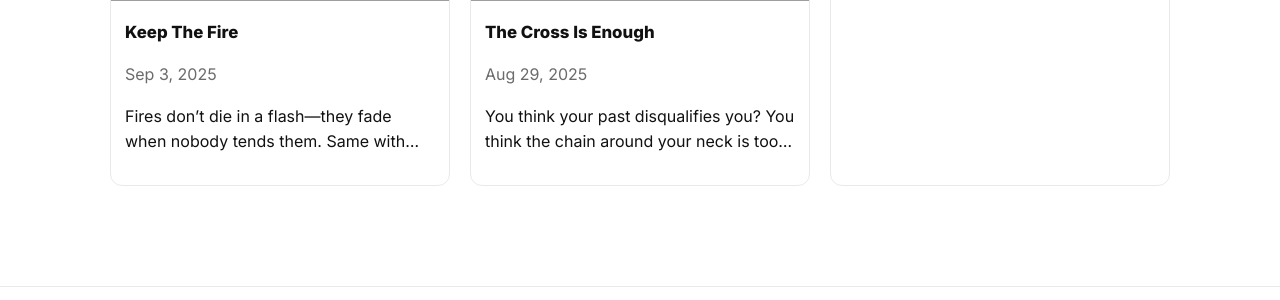
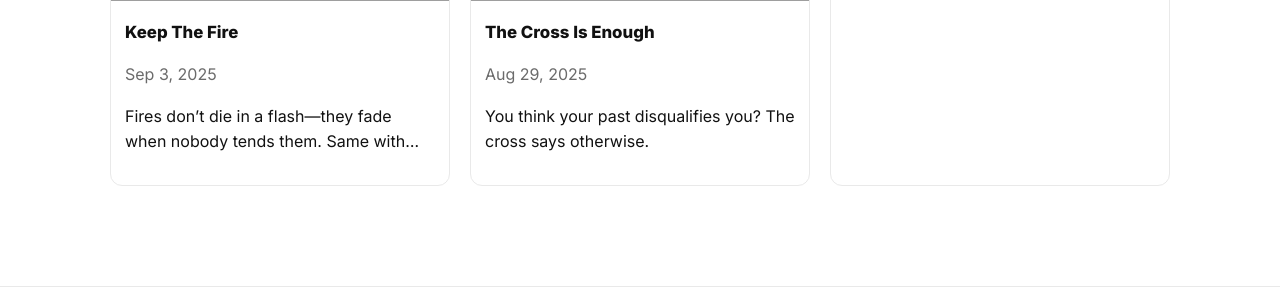
Before and after one commit to mtnfire/mtnfire.org, a Jekyll site: the page built from blog/index.html, in a window 1280 px wide and 1091 px high. Shown: the part 739-1039 px from the top of the window. Built offline with Jekyll 4.4.1, drawn with Linux system fonts in a browser that asks for light colours; grey boxes are pictures that could not be loaded.

Commit message:
sfthsfthj

```diff
--- a/_posts/2025-08-2-ep-3-summary.md
+++ b/_posts/2025-08-2-ep-3-summary.md
@@ -3,7 +3,7 @@ layout: blog
 title: "The Cross Is Enough"
 date: 2025-08-29
 categories: [blog]
-excerpt: "You think your past disqualifies you? You think the chain around your neck is too heavy to break? The cross says otherwise."
+excerpt: "You think your past disqualifies you? The cross says otherwise."
 cover: /assets/img/cross.png
 ---
 
```
